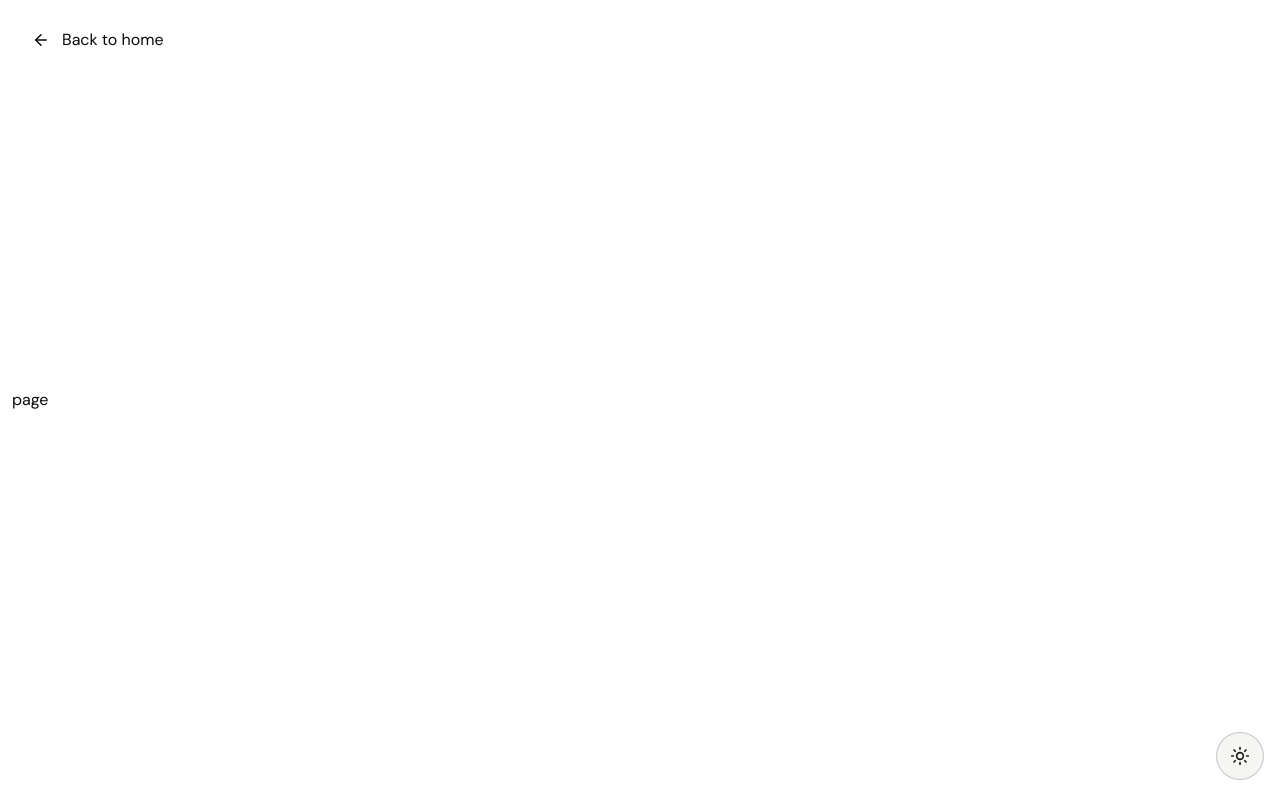
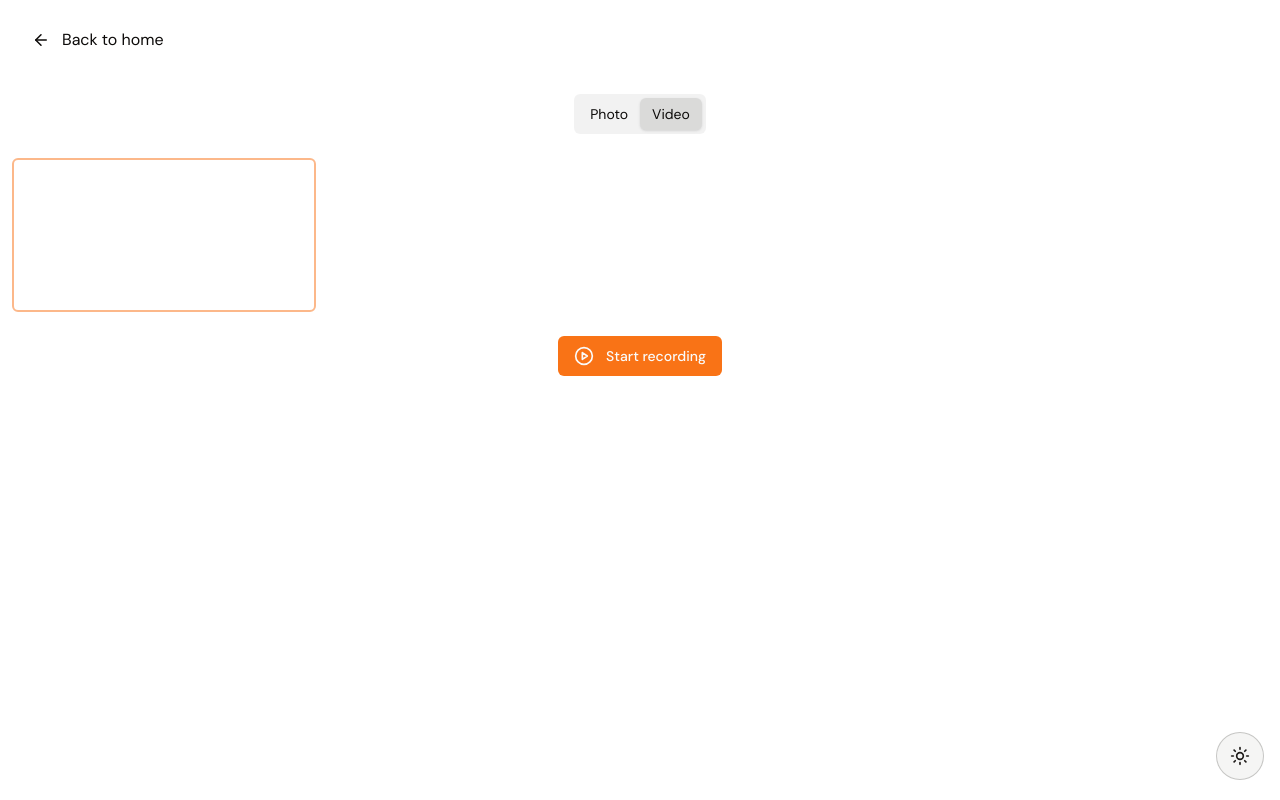
Before and after one commit to franckniat/camera-app, a Next.js app: page /videos in a window 1280 px wide. Built offline with nearby package versions, Linux system fonts and the light colour scheme; no server answers.

Commit message:
style update & user can record videos and manage them

```diff
--- a/app/(home)/layout.tsx
+++ b/app/(home)/layout.tsx
@@ -1,6 +1,8 @@
 import type { Metadata } from "next";
 import Link from "next/link";
 import { ArrowLeft } from "lucide-react";
+import React from "react";
+import HeadLink from "@/components/head-link";
 
 export const metadata: Metadata = {
 	title: "Web camera app",
@@ -21,7 +23,12 @@ export default function RootLayout({
 					<span>Back to home</span>
 				</Link>
 			</div>
-			<div className="h-screen flex items-center">{children}</div>
+			<div className="mt-[70px]">
+				<div className={"flex justify-center items-center"}>
+					<HeadLink/>
+				</div>
+				{children}
+			</div>
 		</div>
 	);
 }
--- a/app/(home)/videos/page.tsx
+++ b/app/(home)/videos/page.tsx
@@ -1,7 +1,10 @@
 import React from 'react'
+import WebcamVideo from "@/components/webcam-video";
 
 export default function page() {
   return (
-    <div>page</div>
+    <div>
+      <WebcamVideo/>
+    </div>
   )
 }
--- a/app/globals.css
+++ b/app/globals.css
@@ -28,7 +28,7 @@ body {
     --border: 20 5.9% 90%;
     --input: 20 5.9% 90%;
     --ring: 24.6 95% 53.1%;
-    --radius: 1rem;
+    --radius: 0.5rem;
     --chart-1: 12 76% 61%;
     --chart-2: 173 58% 39%;
     --chart-3: 197 37% 24%;
--- /dev/null
+++ b/components/gallery-video.tsx
@@ -0,0 +1,97 @@
+import React from "react";
+import { Button } from "./ui/button";
+import { Download, Image as ImageIcon, Trash } from "lucide-react";
+import {
+    Sheet,
+    SheetContent,
+    SheetDescription,
+    SheetHeader,
+    SheetTitle,
+    SheetTrigger,
+} from "@/components/ui/sheet";
+import { useLocalStorage } from "usehooks-ts";
+import {Video} from "@/components/ui/video";
+
+type Videos = {
+    src: string | null;
+    date: Date;
+};
+
+export default function GalleryVideos({ videos }: { videos: Videos[] }) {
+    const [videosStored, setVideos, removeVideos] = useLocalStorage<Videos[]>(
+        "videos",
+        []
+    );
+
+    const handleDownload = (src: string) => {
+        const link = document.createElement("a");
+        link.href = src;
+        link.download = `video-${new Date().getTime()}.jpeg`;
+        link.click();
+    };
+    const handleDeleteOneVideo = (date: Date) => {
+        const item = videos.find((video) => video.date === date);
+        if (item) {
+            setVideos(videosStored.filter((video) => video.date !== item.date));
+        }
+    };
+    return (
+        <>
+            <Sheet>
+                <SheetTrigger asChild>
+                    <Button
+                        title="View gallery"
+                        variant={"outline"}
+                    >
+                        <ImageIcon size={25} />
+                        Your videos
+                    </Button>
+                </SheetTrigger>
+                <SheetContent className="overflow-y-auto">
+                    <SheetHeader>
+                        <SheetTitle>Gallery</SheetTitle>
+                        <SheetDescription>
+                            {videos.length} Vidoes in the gallery
+                        </SheetDescription>
+                    </SheetHeader>
+                    <div className="grid grid-cols-1  gap-2 mt-5 mb-12 relative">
+                        {videos.map((video, index) => (
+                            <div key={index} className="relative group">
+                                <Video
+                                    src={video.src || ""}
+                                    height={500}
+                                    width={500}
+                                    className="rounded-sm border border-foreground/20 sm:w-full sm:h-[300px]"
+                                />
+                                <div className={"flex justify-between gap-3 items-center mt-2"}>
+                                    <Button onClick={()=>handleDownload} variant={"secondary"}>
+                                        <Download size={18}/>
+                                        Download
+                                    </Button>
+                                    <Button
+                                        size={"icon"}
+                                        title="Delete picture"
+                                        variant={"destructive"}
+                                        onClick={() => handleDeleteOneVideo(video.date)}
+                                    >
+                                        <Trash size={15} />
+                                    </Button>
+                                </div>
+                            </div>
+                        ))}
+                        <div className="fixed bottom-0 w-full bg-background/90 backdrop-blur px-2 py-3">
+                            <Button
+                                onClick={removeVideos}
+                                title="Clear all pictures"
+                                variant={"destructive"}
+                                className="gap-2 justify-end"
+                            >
+                                <Trash size={25} /> Delete all
+                            </Button>
+                        </div>
+                    </div>
+                </SheetContent>
+            </Sheet>
+        </>
+    );
+}
--- /dev/null
+++ b/components/head-link.tsx
@@ -0,0 +1,13 @@
+"use client";
+import Link from "next/link";
+import {usePathname} from "next/navigation";
+
+export default function HeadLink() {
+    const pathname = usePathname()
+    return (
+        <div className={"flex items-center justify-center w-fit h-10 bg-foreground/5 p-1 my-6 rounded-md text-sm"}>
+            <Link href={"/photos"} className={`px-3 rounded-md h-8 flex items-center ${pathname==="/photos" && "bg-foreground/10 shadow"}`}>Photo</Link>
+            <Link href={"/videos"} className={`px-3 rounded-md h-8 flex items-center ${pathname ==="/videos" && "bg-foreground/10 shadow"}`}>Video</Link>
+        </div>
+    )
+}
--- /dev/null
+++ b/components/ui/video.tsx
@@ -0,0 +1,13 @@
+export function Video({src, height, width, className}: {src: string, height: number, width: number, className: string}) {
+    return (
+        <video width={width} className={className} height={height} controls preload="none">
+            <source src={src} type="video/webm" />
+            <track
+                kind="subtitles"
+                srcLang="en"
+                label="English"
+            />
+            Your browser does not support the video tag.
+        </video>
+    )
+}
--- /dev/null
+++ b/components/webcam-video.tsx
@@ -0,0 +1,108 @@
+"use client";
+import React from 'react';
+import Webcam from "react-webcam";
+import {Button} from "@/components/ui/button";
+import {CirclePlay, CircleStop} from "lucide-react";
+import GalleryVideos from "@/components/gallery-video";
+import {useLocalStorage} from "usehooks-ts";
+
+type Videos = {
+    src: string | null;
+    date: Date;
+};
+
+export default function WebcamVideo() {
+    const webcamRef = React.useRef<Webcam | null>(null);
+    const mediaRecorderRef = React.useRef<MediaRecorder | null>(null);
+    const [capturing, setCapturing] = React.useState(false);
+    const [recordedChunks, setRecordedChunks] = React.useState([]);
+    // eslint-disable-next-line @typescript-eslint/no-unused-vars
+    const [videosStored, setVideos, _] = useLocalStorage<Videos[]>(
+        "videos",
+        []
+    );
+    const videoConstraints = {
+        width: 1280,
+        height: 800,
+        facingMode: "user",
+    };
+
+    // eslint-disable-next-line @typescript-eslint/ban-ts-comment
+    // @ts-expect-error
+    const handleDataAvailable = React.useCallback(({data}) => {
+        if (data.size > 0) {
+            setRecordedChunks((prev) => prev.concat(data));
+        }
+    }, [setRecordedChunks]);
+
+    const handleStartCaptureClick = React.useCallback(() => {
+        setCapturing(true);
+        if (webcamRef.current?.stream) {
+            mediaRecorderRef.current = new MediaRecorder(webcamRef.current.stream, {
+                mimeType: "video/webm"
+            });
+            mediaRecorderRef.current.addEventListener(
+                "dataavailable",
+                handleDataAvailable
+            );
+            mediaRecorderRef.current.start();
+        }
+
+    }, [webcamRef, setCapturing, mediaRecorderRef, handleDataAvailable]);
+
+
+    const handleStopCaptureClick = React.useCallback(() => {
+        if (mediaRecorderRef.current) {
+            mediaRecorderRef.current.stop();
+        }
+        if (recordedChunks.length) {
+            const blob = new Blob(recordedChunks, {
+                type: "video/webm"
+            });
+            setVideos([...videosStored, {src: URL.createObjectURL(blob), date: new Date()}]);
+        }
+        setCapturing(false);
+    }, [recordedChunks, setVideos, videosStored]);
+
+    /*const handleDownload = React.useCallback(() => {
+        if (recordedChunks.length) {
+            const blob = new Blob(recordedChunks, {
+                type: "video/webm"
+            });
+            const url = URL.createObjectURL(blob);
+            const a = document.createElement("a");
+            document.body.appendChild(a);
+            a.href = url;
+            a.download = "react-webcam-stream-capture.webm";
+            a.click();
+            window.URL.revokeObjectURL(url);
+            setRecordedChunks([]);
+        }
+    }, [recordedChunks]);*/
+
+    return (
+        <>
+            <Webcam
+                audio={false}
+                ref={webcamRef}
+                videoConstraints={videoConstraints}
+                screenshotQuality={1}
+                className={"rounded-md border-2 border-primary/50 max-h-[700px]"}
+            />
+            <div className={"flex items-center gap-3 justify-center my-6"}>
+                {capturing ? (
+                    <Button onClick={handleStopCaptureClick} variant={"outline"}>
+                        <CircleStop size={18} className={"animate-pulse text-red-600"}/>
+                        Stop recording
+                    </Button>
+                ) : (
+                    <Button onClick={handleStartCaptureClick} className={"gap-3"}>
+                        <CirclePlay size={18}/>
+                        Start recording
+                    </Button>
+                )}
+                {videosStored.length > 0 && <GalleryVideos videos={videosStored}/>}
+            </div>
+        </>
+    );
+}
--- a/components/webcam.tsx
+++ b/components/webcam.tsx
@@ -1,3 +1,4 @@
+/* eslint-disable @typescript-eslint/no-unused-vars */
 "use client";
 import React, { useCallback, useRef } from "react";
 import Webcam from "react-webcam";
@@ -6,6 +7,7 @@ import { CameraIcon } from "lucide-react";
 import { toast } from "sonner";
 import { useLocalStorage } from 'usehooks-ts'
 import GalleryPhotos from "./gallery";
+import { useMediaQuery } from 'usehooks-ts'
 
 
 type Photos = {
@@ -19,8 +21,8 @@ export default function WebCameraComponent() {
 		height: 800,
 		facingMode: "user",
 	};
+	const isOnMobile = useMediaQuery('(min-width: 600px)')
 	const camera = useRef<Webcam | null>(null);
-    // eslint-disable-next-line @typescript-eslint/no-unused-vars
     const [photos, setPhotos, _] = useLocalStorage<Photos[]>("photos", []);
 	const capture = useCallback(() => {
 		const imageSrc = camera.current ? camera.current.getScreenshot() : null;
@@ -40,7 +42,7 @@ export default function WebCameraComponent() {
 				videoConstraints={videoConstraints}
 				screenshotFormat="image/jpeg"
 				ref={camera}
-				className="rounded-md border-2 border-primary/50"
+				className="rounded-md border-2 border-primary/50 max-h-[700px]"
 				onUserMediaError={() => {}}
 				onUserMedia={() => {}}
 				screenshotQuality={1}
```
Also changed, not shown: 1 other file (tests, documents, lock files or other folders).
